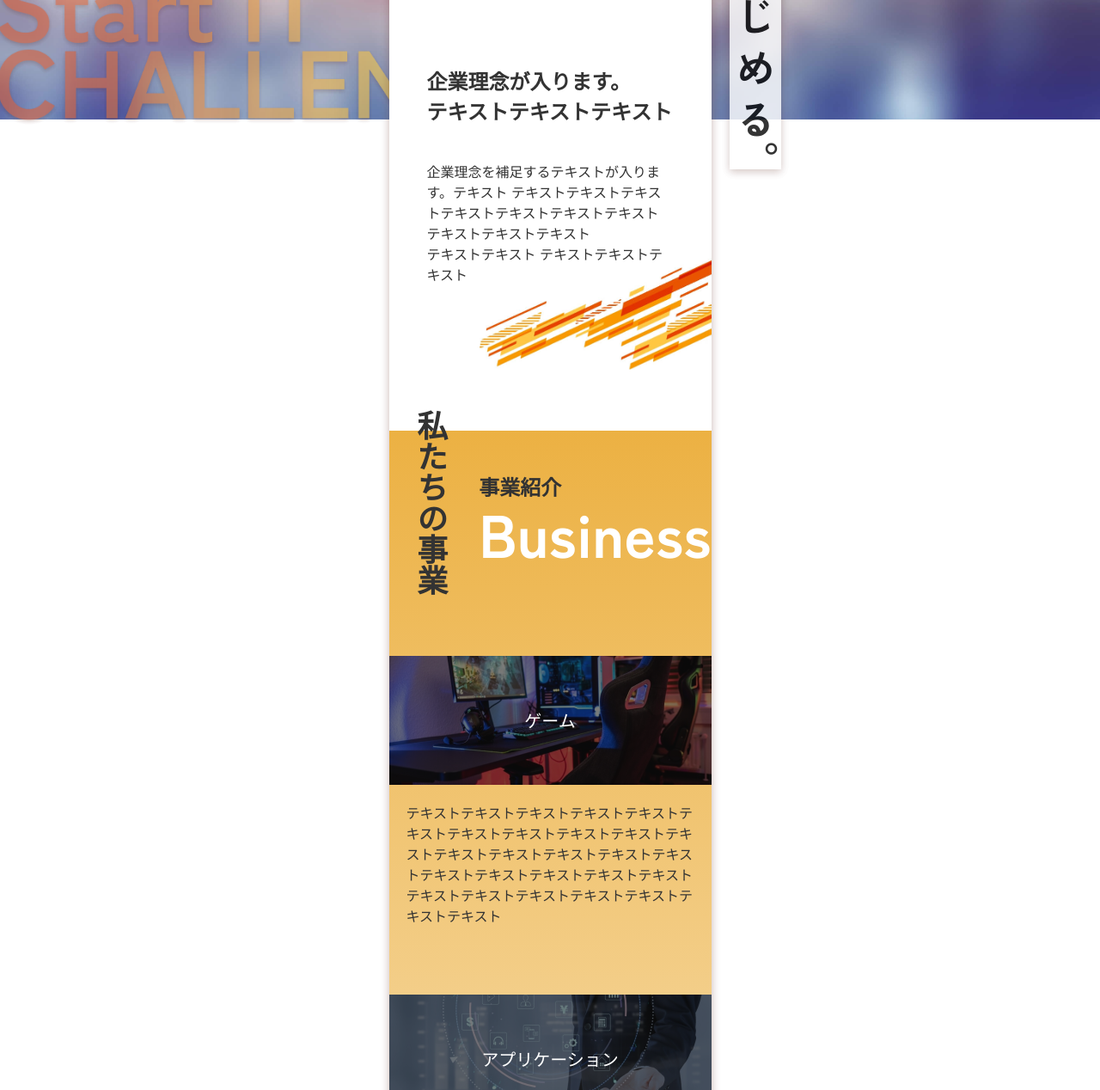
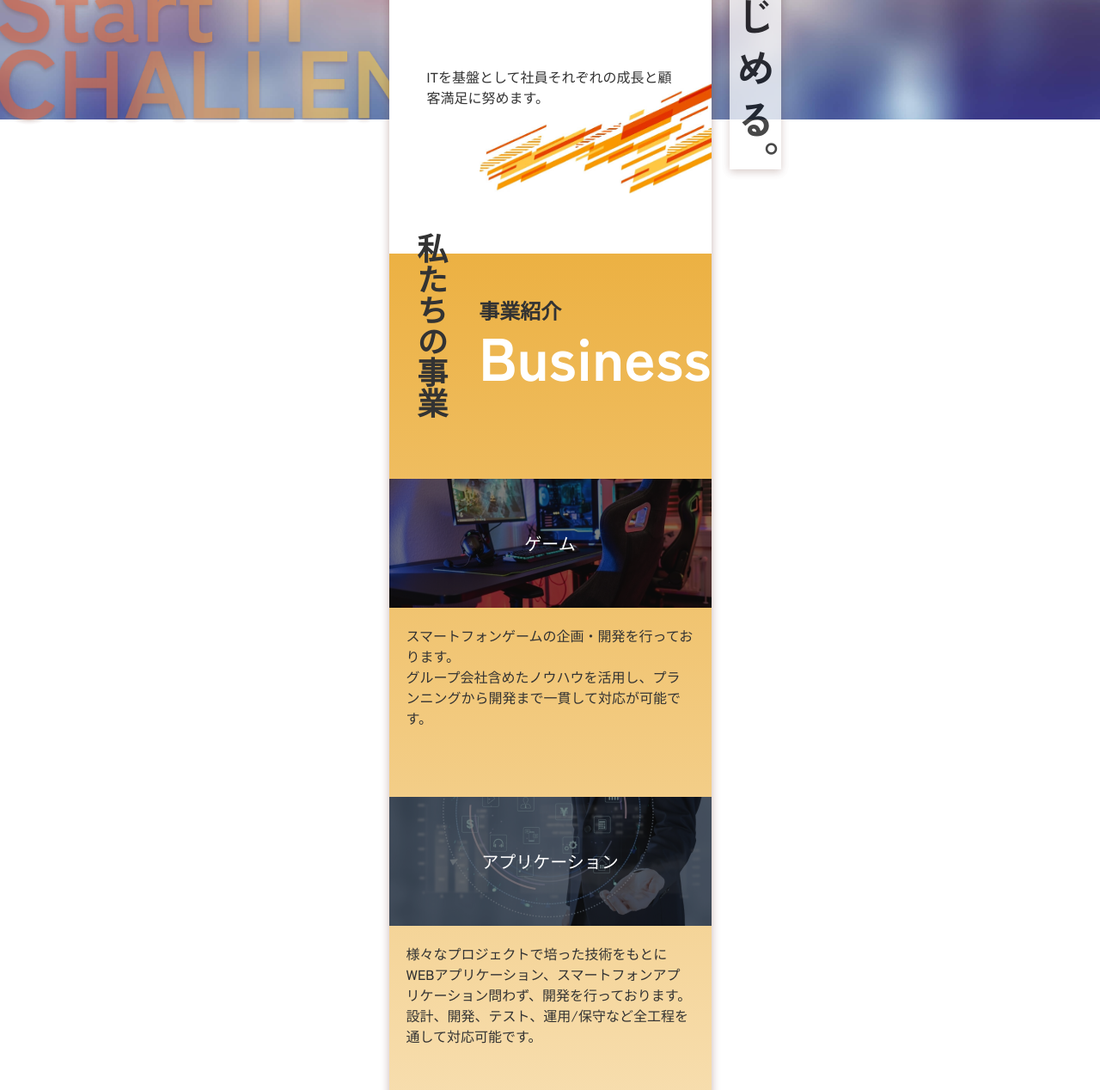
Before and after one commit to cjkatsumaomachi/start-it-official, a plain HTML site: page index.html in a window 1280 px wide. Shown: the part 661-1929 px from the top of the page at 86% size. Drawn offline with nearby package versions, Linux system fonts and the light colour scheme; a script that the page names is missing.

Commit message:
テキスト当て込み

```diff
--- a/index.html
+++ b/index.html
@@ -130,15 +130,10 @@
 
     <section class="philosophy">
       <div class="container">
-        <h3 class="section-title">企業理念が入ります。<br>
-          テキストテキストテキスト</h3>
+        <!-- <h3 class="section-title">企業理念見出し</h3> -->
         <div class="philosophy-body">
-          <p>企業理念を補足するテキストが入ります。テキスト
-            テキストテキストテキストテキストテキストテキストテキスト
-            テキストテキストテキスト</p>
           <p>
-            テキストテキスト
-            テキストテキストテキスト</p>
+            ITを基盤として社員それぞれの成長と顧客満足に努めます。</p>
         </div>
       </div>
     </section>
@@ -154,7 +149,8 @@
           <img src="./img/pic_game.jpg" alt="">
         </div>
         <div class="business-contents__text">
-          テキストテキストテキストテキストテキストテキストテキストテキストテキストテキストテキストテキストテキストテキストテキストテキストテキストテキストテキストテキストテキストテキストテキストテキストテキストテキストテキストテキスト
+          スマートフォンゲームの企画・開発を行っております。<br>
+          グループ会社含めたノウハウを活用し、プランニングから開発まで一貫して対応が可能です。
         </div>
       </div>
       <div class="business-contents wow fadeIn">
@@ -162,7 +158,8 @@
           <img src="./img/pic_appli.jpg" alt="">
         </div>
         <div class="business-contents__text">
-          テキストテキストテキストテキストテキストテキストテキストテキストテキストテキストテキストテキストテキストテキストテキストテキストテキストテキストテキストテキストテキストテキストテキストテキストテキストテキストテキストテキスト
+          様々なプロジェクトで培った技術をもとにWEBアプリケーション、スマートフォンアプリケーション問わず、開発を行っております。<br>
+          設計、開発、テスト、運用/保守など全工程を通して対応可能です。
         </div>
       </div>
       <div class="business-contents wow fadeIn">
@@ -170,7 +167,8 @@
           <img src="./img/pic_it.jpg" alt="">
         </div>
         <div class="business-contents__text">
-          テキストテキストテキストテキストテキストテキストテキストテキストテキストテキストテキストテキストテキストテキストテキストテキストテキストテキストテキストテキストテキストテキストテキストテキストテキストテキストテキストテキスト
+          WEBシステムソフトウェアの企画、開発、を行っております。<br>
+          新規での開発から既存システムの運用/保守まで広く対応しております。
         </div>
       </div>
       <div class="business-contents wow fadeIn">
@@ -178,7 +176,9 @@
           <img src="./img/pic_engineer.jpg" alt="">
         </div>
         <div class="business-contents__text">
-          テキストテキストテキストテキストテキストテキストテキストテキストテキストテキストテキストテキストテキストテキストテキストテキストテキストテキストテキストテキストテキストテキストテキストテキストテキストテキストテキストテキスト
+          ゲーム・Web・アプリ開発、インフラ系、テスト・品質保証などの多彩な案件の中から、社員が活躍できる、したい場所を探して力を発揮して頂きます。
+          <br>
+          親会社であるコスモジャパン同様、ゲーム系とWeb系の案件に強みを持っており、将来的にITを土台として会社の基盤を安定させ、別のサービスも展開していきたいと考えています。
         </div>
       </div>
     </section>
```
